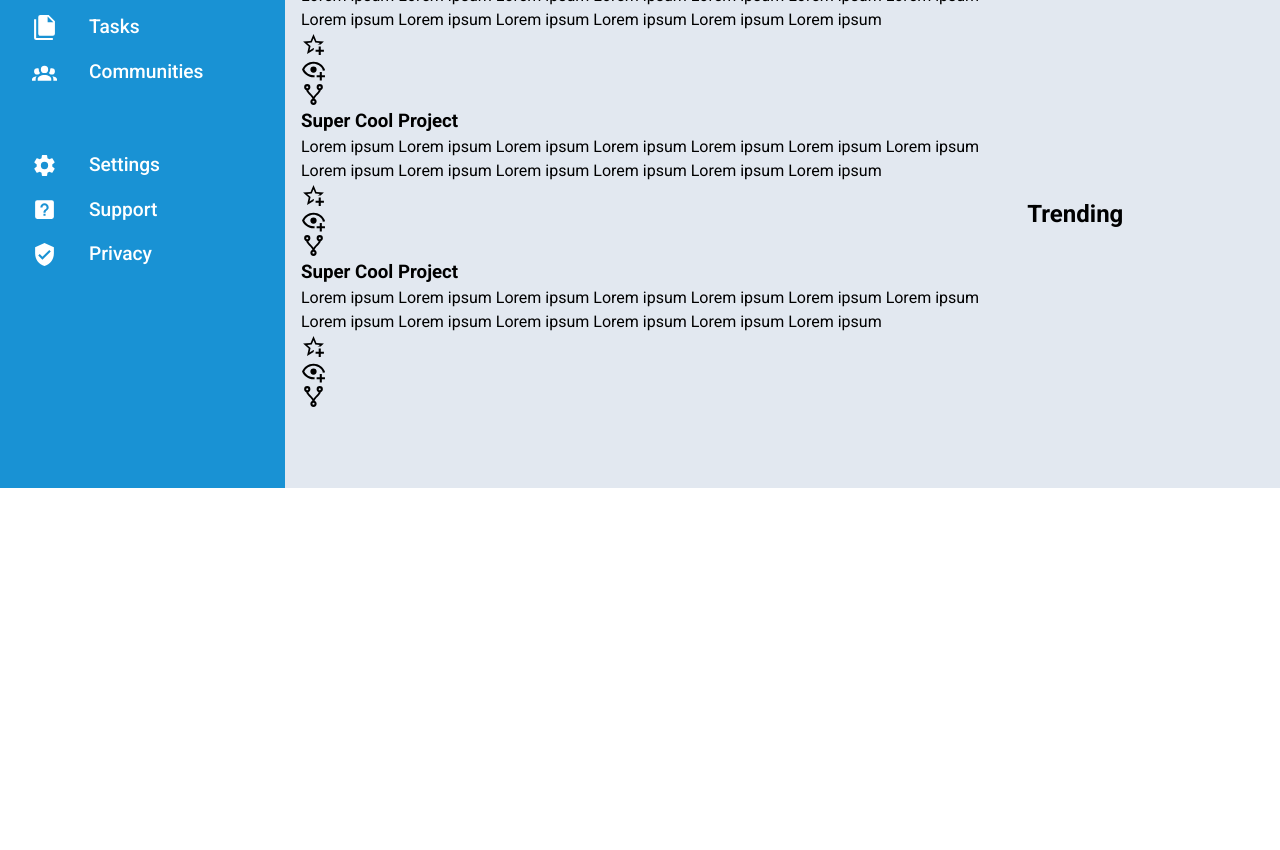
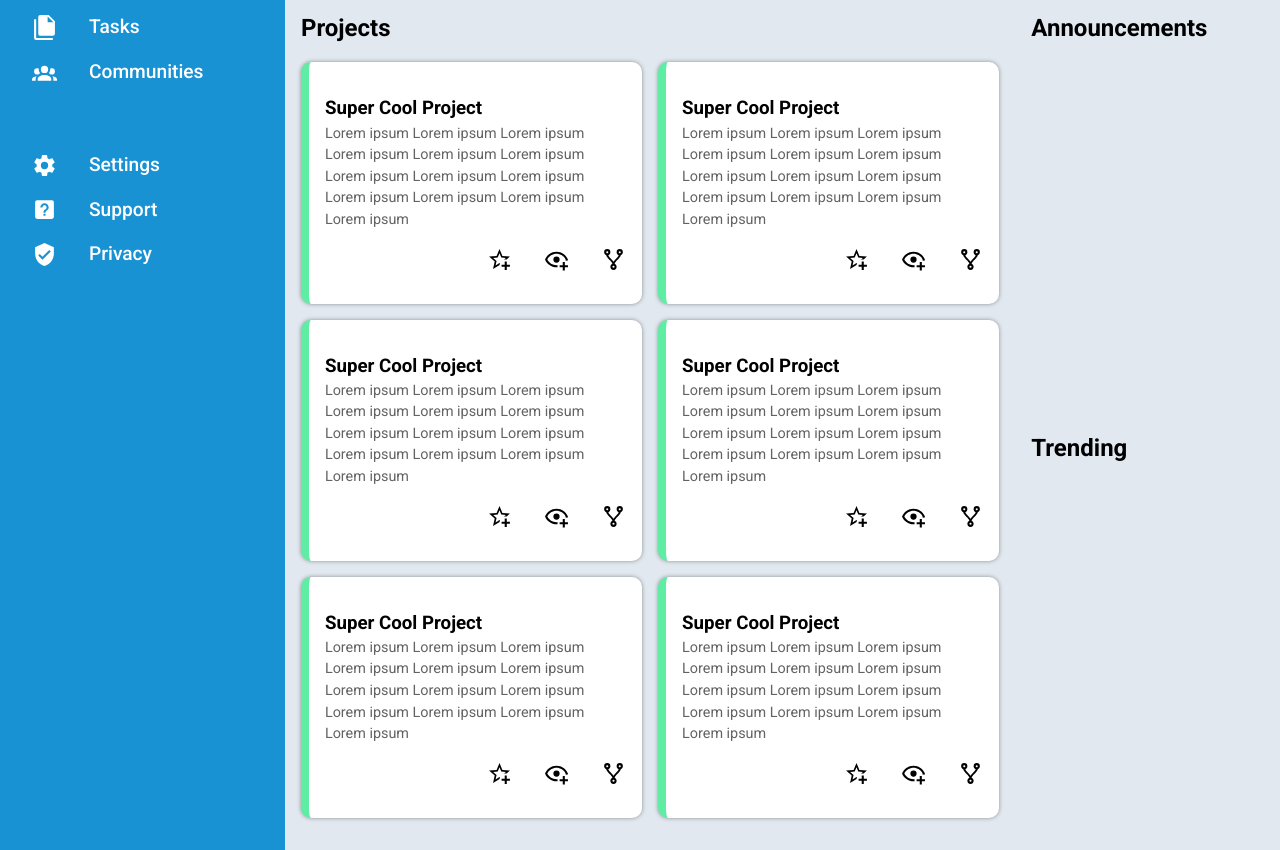
Before and after one commit to ahmadnourallah/dashboard, a plain HTML site: page index.html in a window 1280 px wide. Shown: the part 312-1162 px from the top of the page. Before the commit the page ends 800 px from the top, so only its background shows below. Drawn offline with Linux system fonts and the light colour scheme.

Commit message:
Style cards

```diff
--- a/index.html
+++ b/index.html
@@ -127,6 +127,34 @@
                         <a href="#"><img src="assets/icons/source-fork.svg" alt="fork" class="svg-icon-sm"></a>
                     </div>
                 </div>
+                <div class="card">
+                    <h3 class="card-title">Super Cool Project</h3>
+                    <p class="card-description">Lorem ipsum Lorem ipsum Lorem ipsum Lorem ipsum Lorem ipsum Lorem ipsum Lorem ipsum Lorem ipsum Lorem ipsum Lorem ipsum Lorem ipsum Lorem ipsum Lorem ipsum </p>
+                    <div class="btn-container">
+                        <a href="#"><img src="assets/icons/star-plus-outline.svg" alt="star" class="svg-icon-sm"></a>
+                        <a href="#"><img src="assets/icons/eye-plus-outline.svg" alt="watch" class="svg-icon-sm"></a>
+                        <a href="#"><img src="assets/icons/source-fork.svg" alt="fork" class="svg-icon-sm"></a>
+                    </div>
+                </div>
+                <div class="card">
+                    <h3 class="card-title">Super Cool Project</h3>
+                    <p class="card-description">Lorem ipsum Lorem ipsum Lorem ipsum Lorem ipsum Lorem ipsum Lorem ipsum Lorem ipsum Lorem ipsum Lorem ipsum Lorem ipsum Lorem ipsum Lorem ipsum Lorem ipsum </p>
+                    <div class="btn-container">
+                        <a href="#"><img src="assets/icons/star-plus-outline.svg" alt="star" class="svg-icon-sm"></a>
+                        <a href="#"><img src="assets/icons/eye-plus-outline.svg" alt="watch" class="svg-icon-sm"></a>
+                        <a href="#"><img src="assets/icons/source-fork.svg" alt="fork" class="svg-icon-sm"></a>
+                    </div>
+                </div>
+                <div class="card">
+                    <h3 class="card-title">Super Cool Project</h3>
+                    <p class="card-description">Lorem ipsum Lorem ipsum Lorem ipsum Lorem ipsum Lorem ipsum Lorem ipsum Lorem ipsum Lorem ipsum Lorem ipsum Lorem ipsum Lorem ipsum Lorem ipsum Lorem ipsum </p>
+                    <div class="btn-container">
+                        <a href="#"><img src="assets/icons/star-plus-outline.svg" alt="star" class="svg-icon-sm"></a>
+                        <a href="#"><img src="assets/icons/eye-plus-outline.svg" alt="watch" class="svg-icon-sm"></a>
+                        <a href="#"><img src="assets/icons/source-fork.svg" alt="fork" class="svg-icon-sm"></a>
+                    </div>
+                </div>
+
             </div>
         </div>
 
--- a/styles.css
+++ b/styles.css
@@ -199,18 +199,51 @@ main {
     grid-template-areas:
     "projects announcements"
     "projects trending";
-    gap: 1rem;
+    gap: 2rem;
     padding: 2rem 1rem;
 }
 
-.projects {
+main .section-title {
+    margin-bottom: 1rem;
+}
+
+main .projects {
     grid-area: projects;
 }
 
-.announcements {
+main .projects .cards-container {
+    display: grid;
+    grid-template-columns: repeat(auto-fit, minmax(300px, 1fr));
+    gap: 1rem;
+}
+
+main .projects .cards-container .card {
+    background-color: #FFF;
+    border-radius: 10px;
+    border-left: 0.5rem solid var(--accent-color);
+    filter: drop-shadow(0px 0px 2px hsl(0deg 0% 0% / 0.38));
+    padding: 2rem 1rem;
+    display: grid;
+    grid-template-rows: max-content max-content 1fr;
+}
+
+main .projects .cards-container .card .card-description {
+    color: #636363;
+    font-size: .9rem;
+}
+
+main .projects .cards-container .card .btn-container {
+    margin-top: 1rem;
+    display: grid;
+    grid-template-columns: repeat(3, max-content);
+    place-content: end;
+    gap: 2rem;
+}
+
+main .announcements {
     grid-area: announcements;
 }
 
-.trending {
+main .trending {
     grid-area: trending;
 }
```
